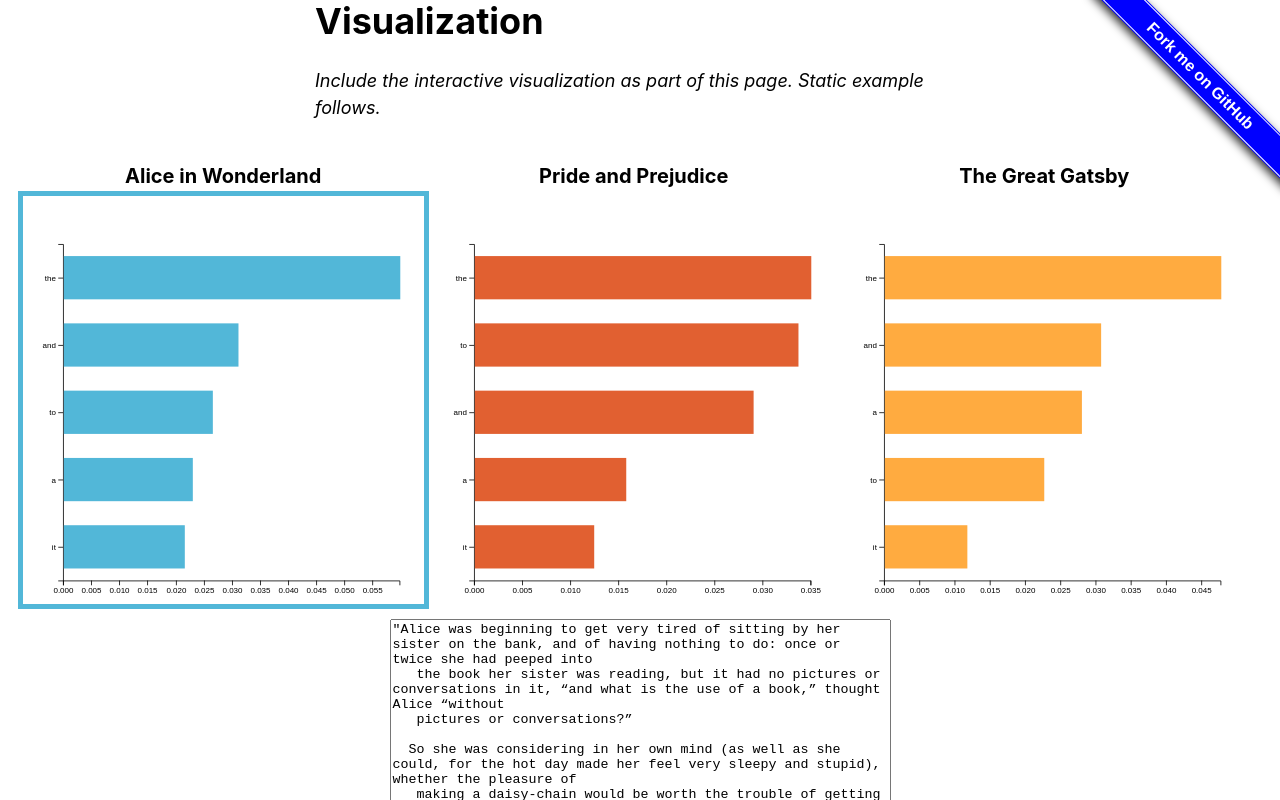
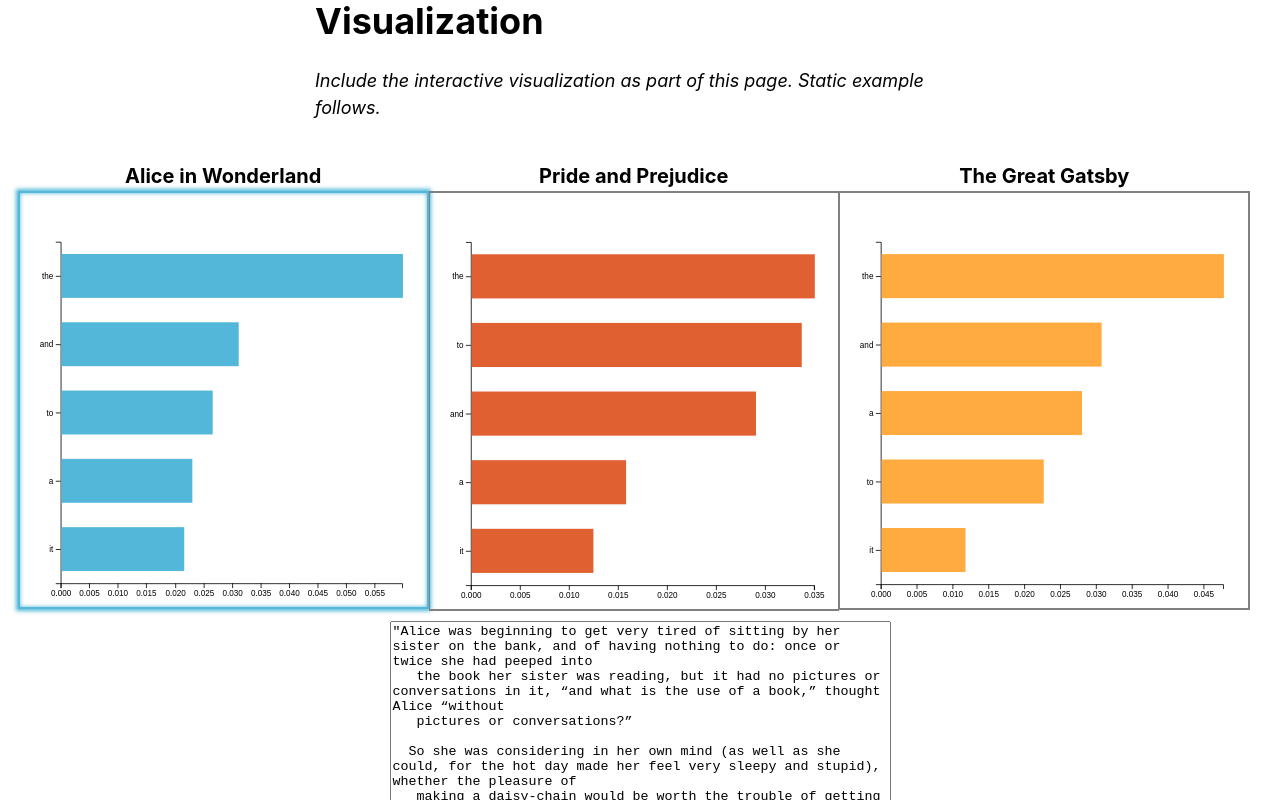
Before and after one commit to asparrell/cosi116aGrad3, a plain HTML site: page index.html in a window 1280 px wide. Both pictures are taken after a click on the element 223 px from the left and 864 px from the top of the page. Shown: the part 464-1264 px from the top of the page. Drawn offline with Linux system fonts and the light colour scheme.

Commit message:
made a couple of css changes

```diff
--- a/index.html
+++ b/index.html
@@ -25,7 +25,7 @@
 <body>
 
   <!-- Update this with your GitHub repo URL -->
-  <span id="forkongithub"><a href="https://github.com/asparrell/cosi116aGrad3">Fork me on GitHub</a></span>
+<!--  <span id="forkongithub"><a href="https://github.com/asparrell/cosi116aGrad3">Fork on GitHub</a></span>-->
 
   <!-- Your writeup goes here -->
   <div class = "content-column">
--- a/js/visualization.js
+++ b/js/visualization.js
@@ -58,6 +58,9 @@ d3.select("#barchart_alice").on("click", () => updateText(0));
 d3.select("#barchart_austen").on("click", () => updateText(1));
 d3.select("#barchart_gatsby").on("click", () => updateText(2));
 
+
+d3.select(".vis-holder").append("svg").append("g").append("rect")
+
 updateText(0);
 console.log(d3.select("#textboxx").property);
 
--- a/style.css
+++ b/style.css
@@ -55,32 +55,38 @@ h1, h2, h3 {
 
 .alice-barchart-holder {
 	border-style: solid;
-	border-width: 5px;
-	border-color: white;
+	border-width: 2px 1px 2px 2px;
+	border-color: #808080;
 }
 
 .austen-barchart-holder {
 	border-style: solid;
-	border-width: 5px;
-	border-color: white;
+	border-width: 2px 1px 2px 1px;
+	border-color: #808080;
 }
 
 .gatsby-barchart-holder {
 	border-style: solid;
-	border-width: 5px;
-	border-color: white;
+	border-width: 2px 2px 2px 1px;
+	border-color: #808080;
 }
 
 .alice-bar-selected {
 	border-color: #52b7d8;
+	border-width: 2px;
+	box-shadow: 0px 0px 4px 2px #52b7d8, inset 0px 0px 4px #52b7d8;
 }
 
 .austen-bar-selected {
 	border-color: #e16031;
+	border-width: 2px;
+	box-shadow: 0px 0px 4px 2px #e16031, inset 0px 0px 4px #e16031;
 }
 
 .gatsby-bar-selected {
 	border-color: #ffab40;
+	border-width: 2px;
+	box-shadow: 0px 0px 4px 2px #ffab40, inset 0px 0px 4px #ffab40;
 }
 
 /* Fork on GitHub ribbon via https://codepo8.github.io/css-fork-on-github-ribbon/# */
@@ -117,7 +123,7 @@ h1, h2, h3 {
 }
 @media screen and (min-width:1000px){
 	#forkongithub{
-		position:fixed;
+		/*position:fixed;*/
 		display:block;
 		top:0;
 		right:0;
```
